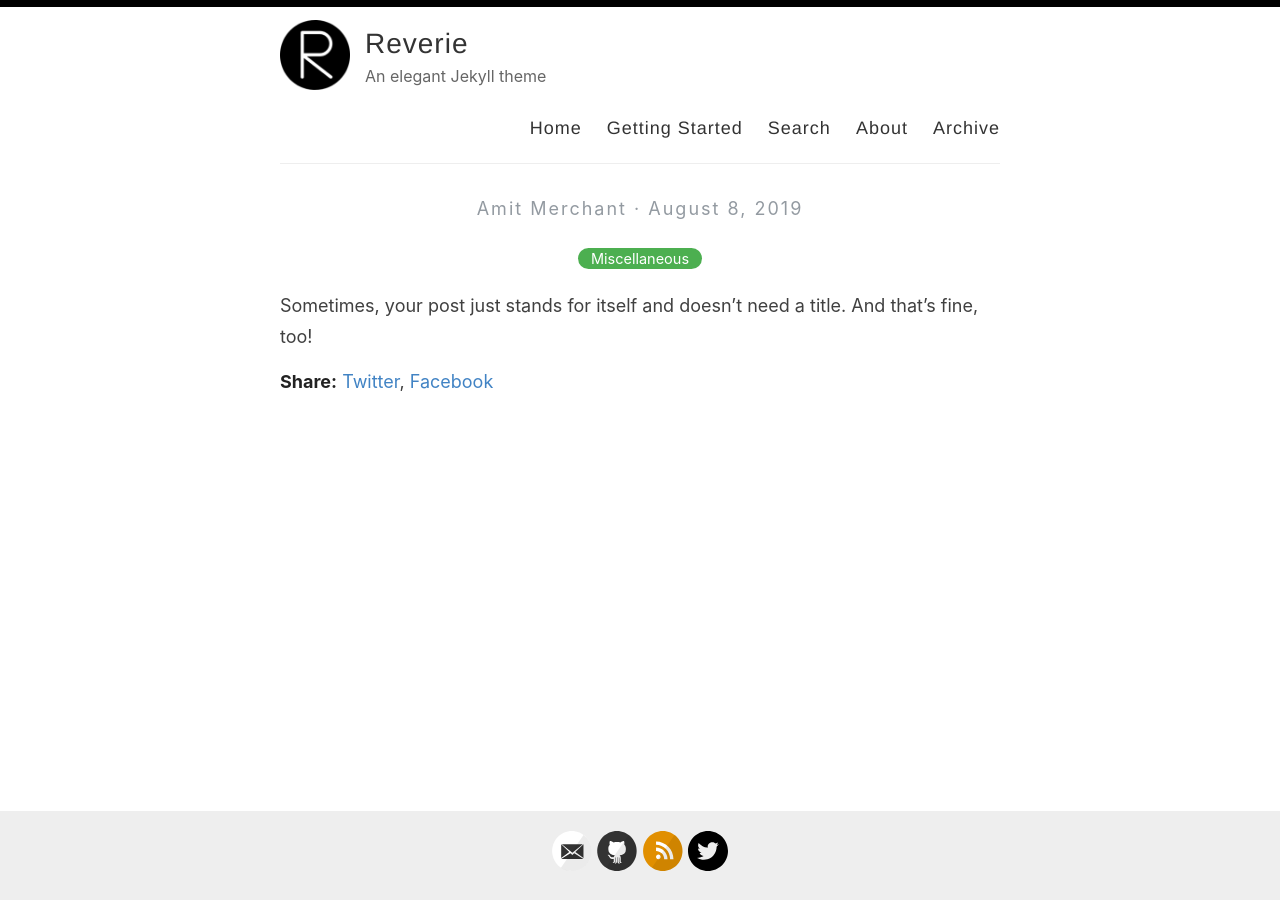
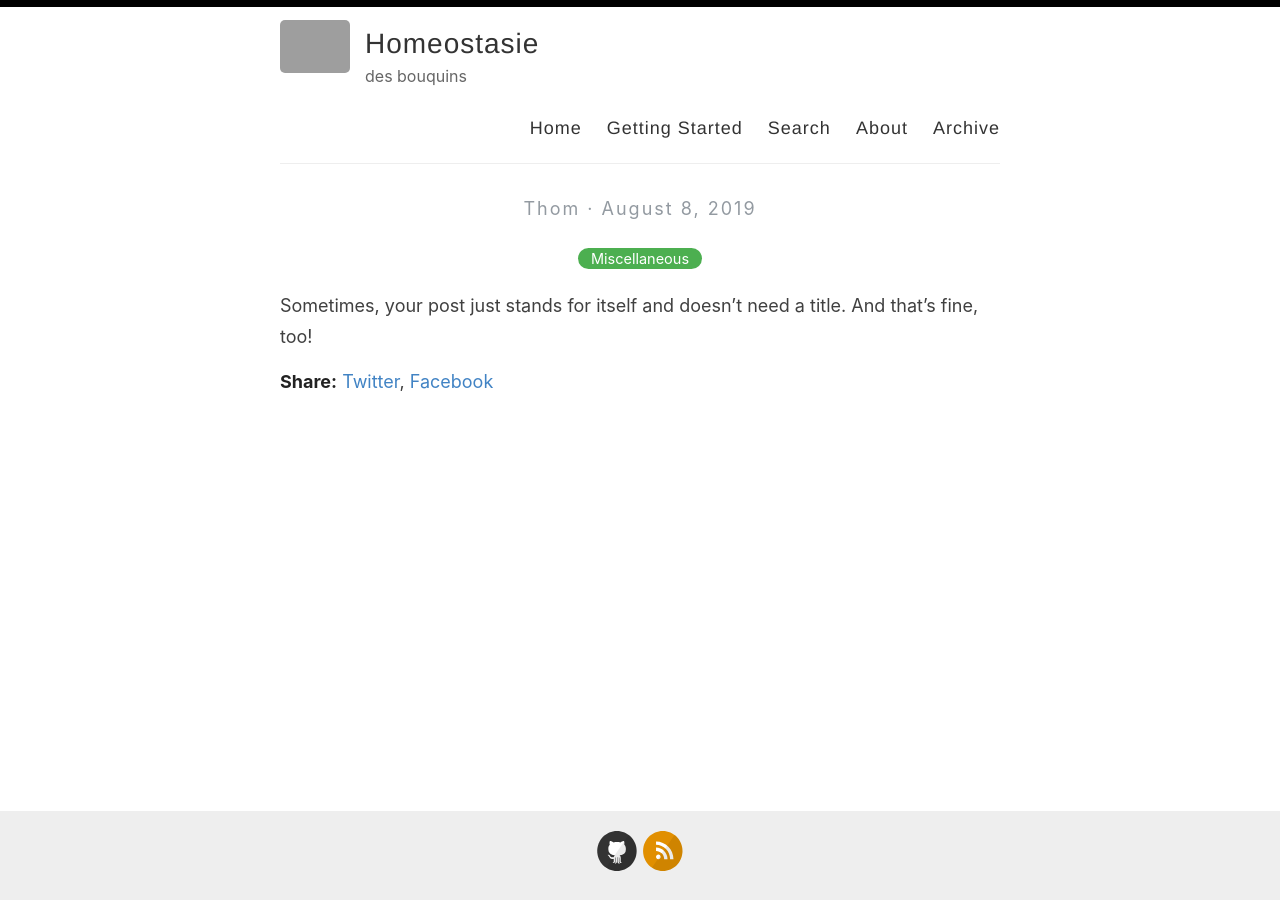
Before and after one commit to homeostasie/bouquins, a Jekyll site: the page built from _posts/2019-08-08-no-title-posts.md, in a window 1280 px wide. Built offline with Jekyll 4.4.1, drawn with Linux system fonts in a browser that asks for light colours; comment, search, counter and statistics services are not loaded; grey boxes are pictures that could not be loaded.

Commit message:
maj du fichier de config

```diff
--- a/_config.yml
+++ b/_config.yml
@@ -3,16 +3,16 @@
 #
 
 # Name of your site (displayed in the header)
-name: Reverie
+name: Homeostasie
 
 # Name of the author
-author: Amit Merchant
+author: Thom
 
 # Short bio or description (displayed in the header)
-description: An elegant Jekyll theme
+description: des bouquins
 
 # URL of your avatar or profile pic (you could use your GitHub profile pic)
-avatar: /images/reverie.png
+avatar: /images/avatar.jpg
 
 #
 # Flags below are optional
@@ -21,15 +21,15 @@
 # Includes an icon in the footer for each username you enter
 footer-links:
   dribbble:
-  email: amit.d.merchant@gmail.com
+  email:
   facebook:
   flickr:
-  github: amitmerchant1990/reverie
+  github: homeostasie
   instagram:
   linkedin:
   pinterest:
   rss: rss
-  twitter: amit_merchant
+  twitter:
   stackoverflow:
   youtube: # channel/<your_long_string> or user/<user-name>
   googleplus: # anything in your profile username that comes after plus.google.com/
@@ -38,24 +38,24 @@
 
 # Enter your Disqus shortname (not your username) to enable commenting on posts
 # You can find your shortname on the Settings page of your Disqus account
-disqus:
+disqus: homeostasie
 
 # Enter your Google Analytics web tracking code (e.g. UA-2110908-2) to activate tracking
-google_analytics: UA-43339302-11
+google_analytics:
 
 # For newer "GA4" analytics, use the following instead of the "UA" entry above
 #google_analytics_ga4: G-GABC1DEFG
 
 # Your website URL (e.g. http://amitmerchant1990.github.io or http://www.amitmerchant.com)
 # Used for Sitemap.xml and your RSS feed
-url: http://www.amitmerchant.com/reverie
-enforce_ssl: https://www.amitmerchant.com/reverie
+url:
+enforce_ssl:
 
 # If you're hosting your site at a Project repository on GitHub pages
 # (http://yourusername.github.io/repository-name)
 # and NOT your User repository (http://yourusername.github.io)
 # then add in the baseurl here, like this: "/repository-name"
-baseurl: "/reverie"
+baseurl: "/bouquins"
 
 #
 # !! You don't need to change any of the configuration flags below !!
```
